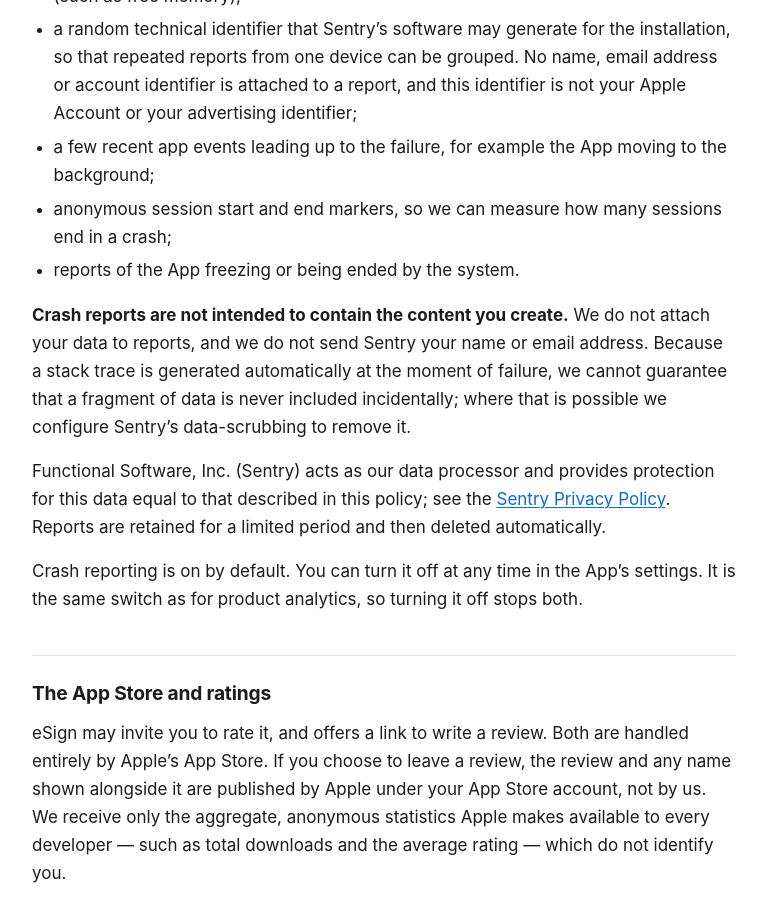
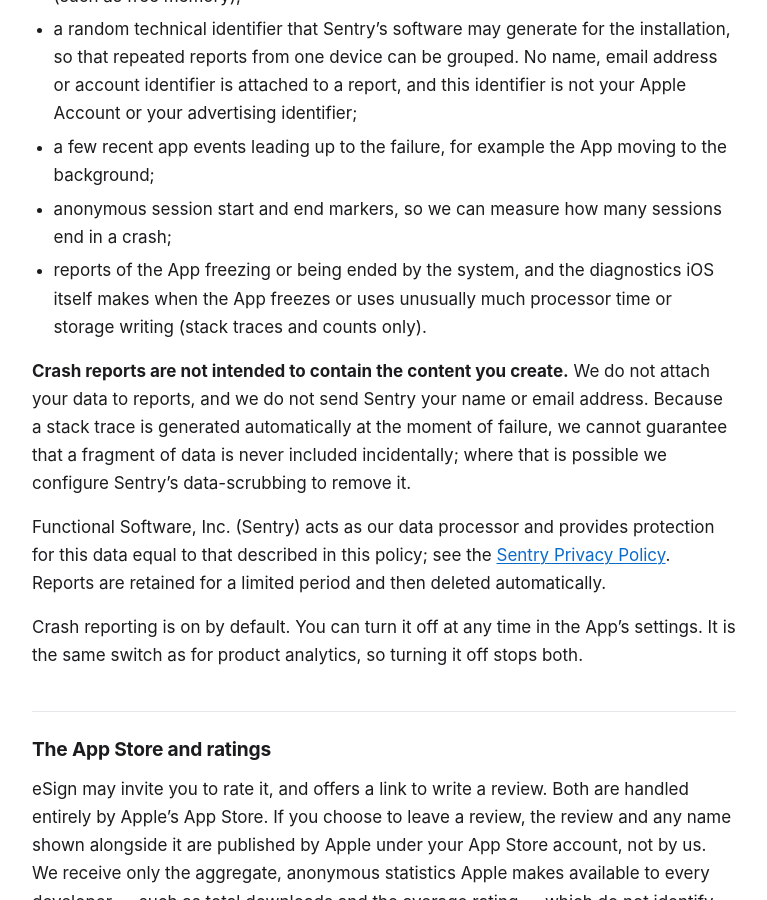
Before and after one commit to cevatakdemir21/legal, a Jekyll site: the page built from apps/esign/privacy.md, in a window 1280 px wide and 900 px high, scrolled down 5100 px. Shown: the whole window, without its empty margins (256-1023 px from the left). Built offline with Jekyll 4.4.1, drawn with Linux system fonts in a browser that asks for light colours.

Commit message:
eSign privacy: Sentry also receives iOS's own diagnostics (MetricKit: hangs, processor and storage-write use)
Co-Authored-By: Claude Opus 5.5 <noreply@anthropic.com>

```diff
--- a/apps/esign/privacy.md
+++ b/apps/esign/privacy.md
@@ -15,7 +15,8 @@ effective: 2026-10-21
 #                  data; on by default, legitimate interest, Settings > Legal > "Analytics"
 #                  switch (Analytics.swift, PostHogAnalyticsClient.swift). Every event carries
 #                  $geoip_disable (no location) and the project discards IPs (anonymize_ips).
-#   - sentry     : crash, hang and watchdog reports, Sentry DE region, sendDefaultPii off.
+#   - sentry     : crash, hang and watchdog reports, Sentry DE region, sendDefaultPii off;
+#                  MetricKit diagnostics (hangs, CPU and disk-write exceptions: stacks and counts).
 #                  On by default; the SAME "Analytics" switch stops it (CrashReporting.applyAllowed,
 #                  called from SettingsStore.analyticsEnabled), hence single_switch below.
 #   - storekit   : requestReview after a completed share, and the "Rate us" link
@@ -42,7 +43,7 @@ sentry_identifier_text: "a random technical identifier that Sentry’s software
 sentry_extra:
   - "a few recent app events leading up to the failure, for example the App moving to the background;"
   - "anonymous session start and end markers, so we can measure how many sessions end in a crash;"
-  - "reports of the App freezing or being ended by the system."
+  - "reports of the App freezing or being ended by the system, and the diagnostics iOS itself makes when the App freezes or uses unusually much processor time or storage writing (stack traces and counts only)."
 ---
 
 {% include privacy/body.html %}
```
